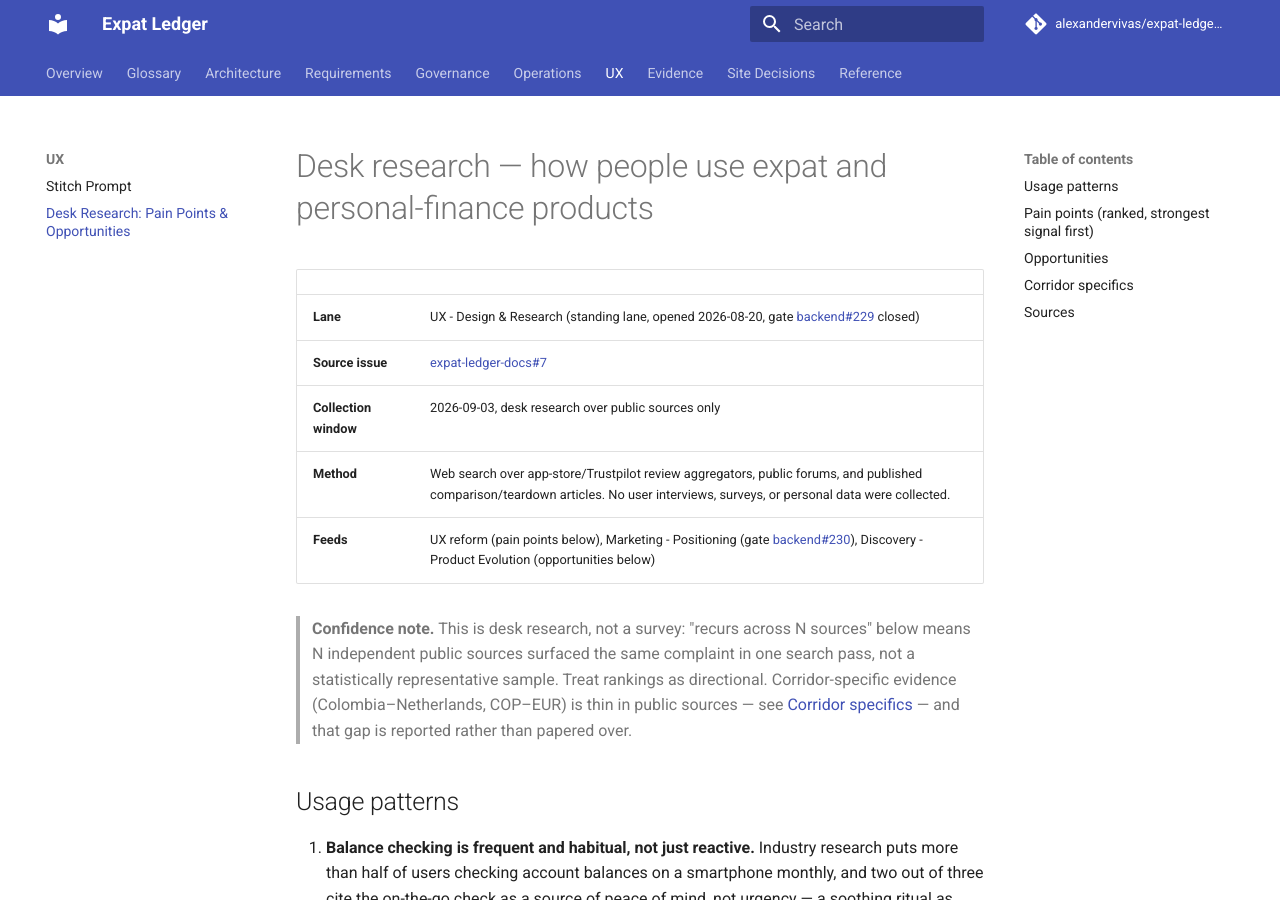
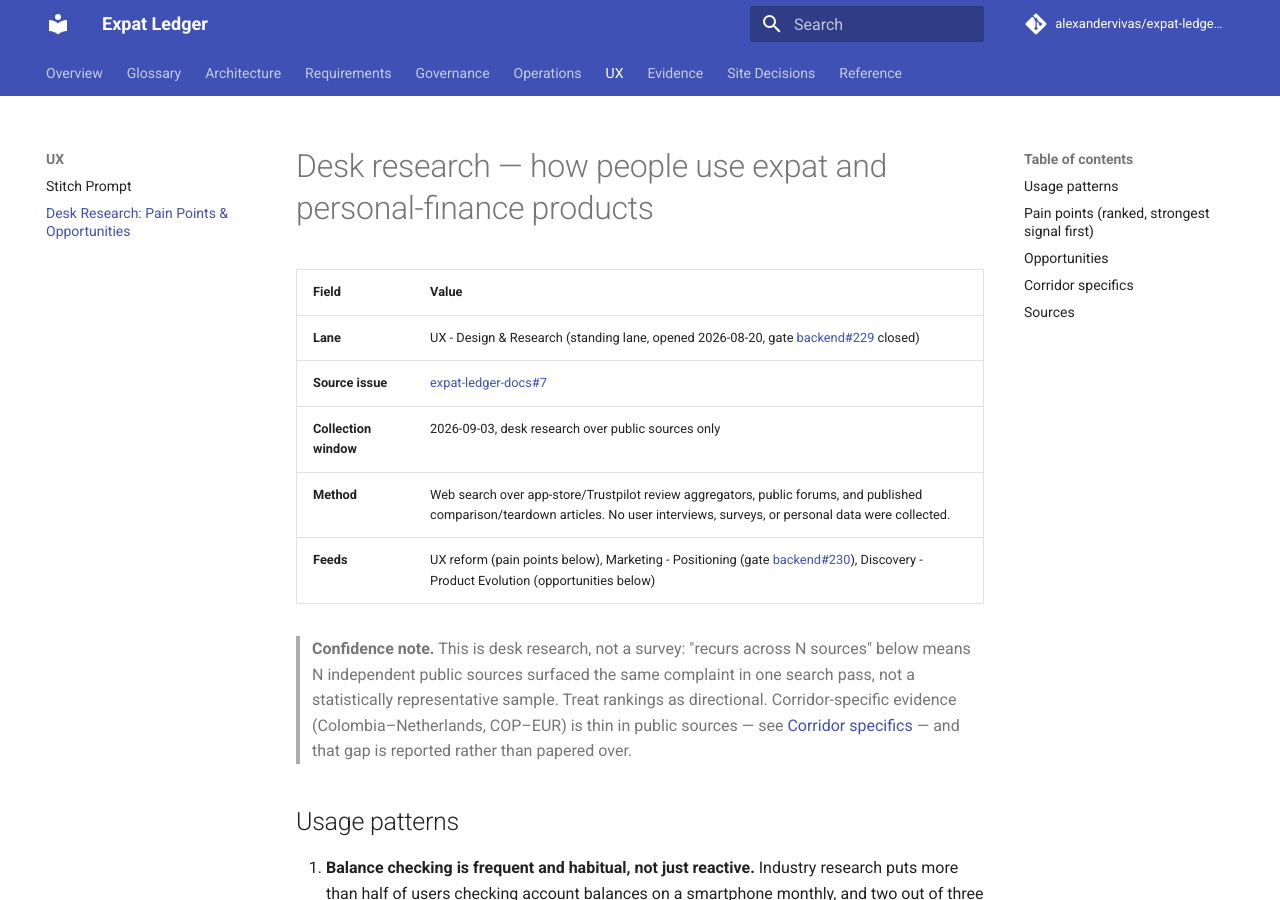
Before and after one commit to alexandervivas/expat-ledger-docs, an MkDocs documentation site: the page built from docs/ux/desk-research-pain-points-opportunities.md, in a window 1280 px wide and 900 px high. Built offline with MkDocs 1.6.1 and Material for MkDocs 9.7.7, drawn with Linux system fonts in a browser that asks for light colours; comment, search, counter and statistics services are not loaded.

Commit message:
docs(ux): use explicit table headers for the desk-research metadata table
Copilot review on PR #47 flagged the empty header row as an
accessibility issue.

Co-Authored-By: Claude Sonnet 5 <noreply@anthropic.com>
Claude-Session: https://claude.ai/code/session_01UtkG8QD1dEuyFA8GSwfi1i

```diff
--- a/docs/ux/desk-research-pain-points-opportunities.md
+++ b/docs/ux/desk-research-pain-points-opportunities.md
@@ -1,6 +1,6 @@
 # Desk research — how people use expat and personal-finance products
 
-| | |
+| Field | Value |
 | --- | --- |
 | **Lane** | UX - Design & Research (standing lane, opened 2026-08-20, gate [backend#229](https://github.com/alexandervivas/expat-ledger-backend/issues/229) closed) |
 | **Source issue** | [expat-ledger-docs#7](https://github.com/alexandervivas/expat-ledger-docs/issues/7) |
```
